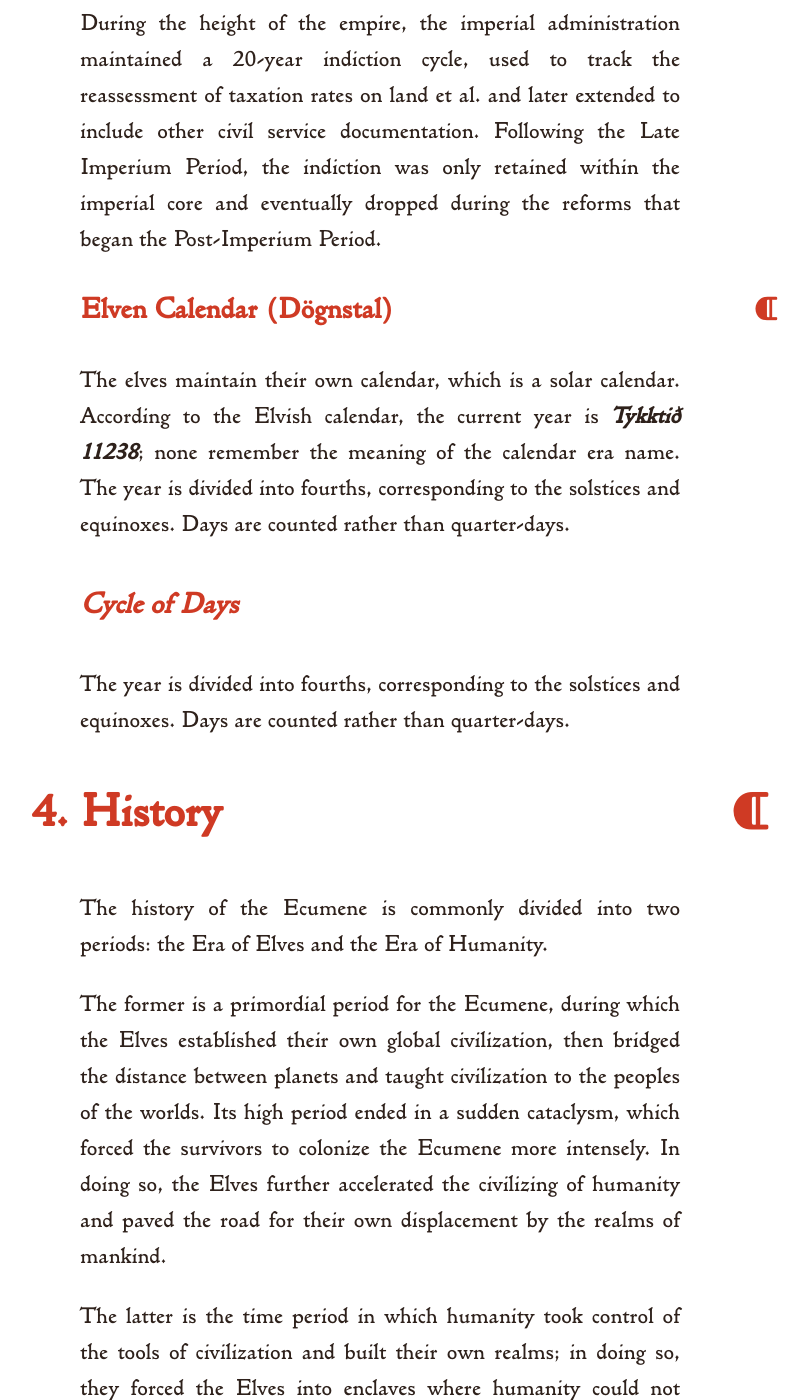
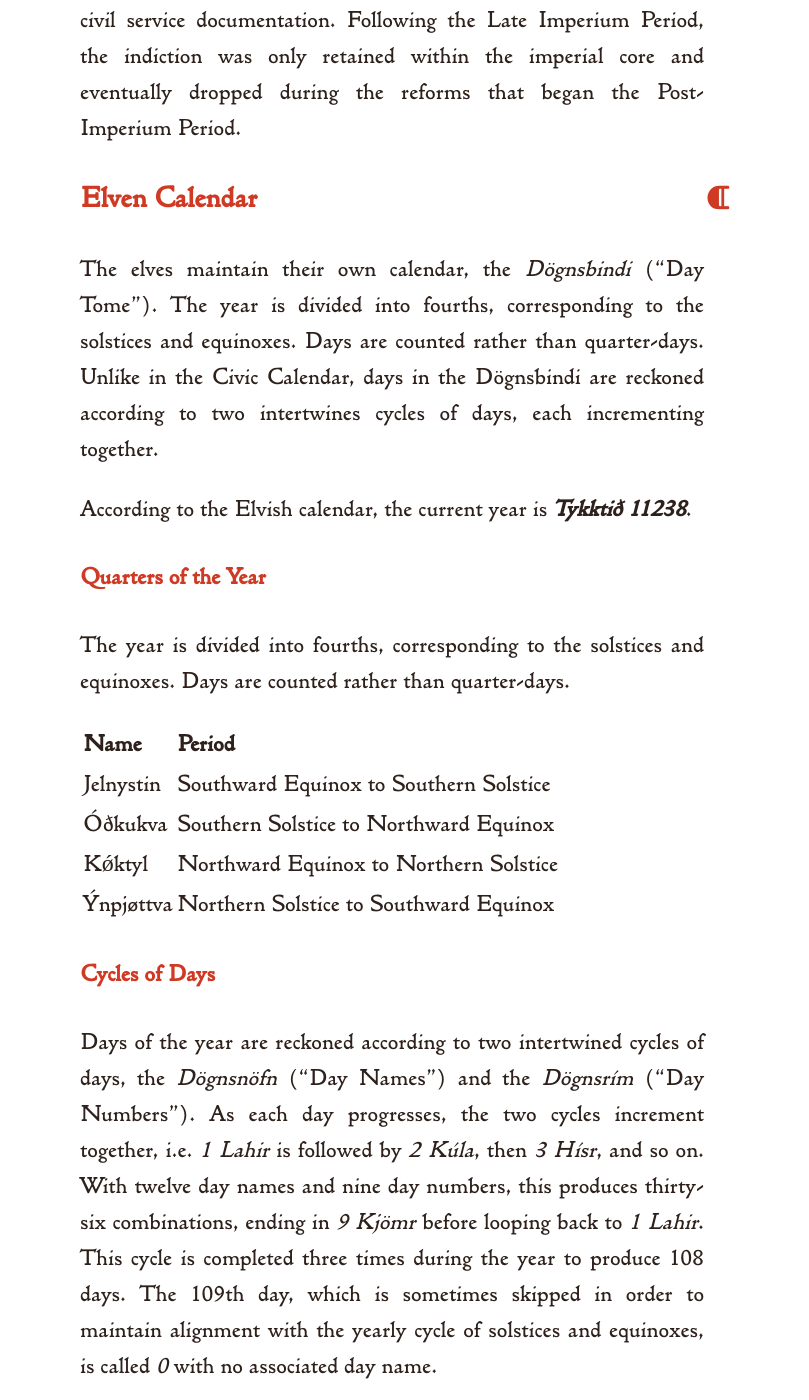
Before and after one commit to kmules1/kmules1.github.io, a Jekyll site: the page built from ecumene/world/index.md, in a window 1280 px wide and 1400 px high, scrolled down 7166 px. Shown: the whole window, without its empty margins (128-937 px from the left). Built offline with Jekyll 4.4.1, drawn with Linux system fonts in a browser that asks for light colours; some of the changed text lies outside the part shown.

Commit message:
additional calendar content

```diff
--- a/assets/css/ecumene2.scss
+++ b/assets/css/ecumene2.scss
@@ -45,10 +45,7 @@ h1 {
 }
 h2 {	font-size:				2em;	}
 h3 {	font-size:				1.25em;	}
-h4 {
-	font-size:					1.25em;
-	font-style:					italic;
-}
+h4 {	font-size:				1em;	}
 h5 {	font-size:				1em;	}
 
 body {
@@ -74,7 +71,6 @@ a:hover {
 }
 
 a.to-top {
-	padding-left:				1rem;
 	text-decoration:			none;
 }
 
@@ -239,9 +235,9 @@ main > * {
 main h2 {
 	counter-increment:			headers;
 	display:					grid;
-	grid-template-columns:		2rem auto 2rem;
-	margin-inline:				unset;
-	max-width:					30rem;
+	grid-template-columns:		3rem auto 3rem;
+	margin-inline:				-1rem;
+	max-width:					32rem;
 }
 main h2:before {
 	display:					block;
@@ -250,13 +246,12 @@ main h2:before {
 
 main h3 {
 	display:					grid;
-	grid-gap:					2rem;
-	grid-template-columns:		25rem 2rem;
+	grid-template-columns:		auto 2rem;
+	max-width:					28rem;
 }
 
-main p,main ul,main fieldset, main table {
-	width:						100%;
-	max-width:					25rem;
+main p,main ul,main figure, main table {
+	max-width:					26rem;
 	text-align:					justify;
 }
 
@@ -279,7 +274,6 @@ main li::before {
  */
 
 main > figure {
-	max-width:					25rem;
 	margin-block:				2rem;
 	text-align:					center;
 }
--- a/ecumene/world/index.md
+++ b/ecumene/world/index.md
@@ -70,7 +70,7 @@ Originate from [Nebo](/ecumene/heavens/#merodach--nebo), and are known for their
 
 Most humans on the Ecumene make use of some form of the Civic Calender, established during the High Imperium. According to the Civic Calendar, the current year is ***7130***{: .ae}.
 
-The elves maintain their own calendar, ***the Dögnstal***. According to the Elven calendar, the current year is ***Tykktið 11238***.
+The elves maintain their own calendar, ***the Dögnsbindi***. According to the Elven calendar, the current year is ***Tykktið 11238***.
 
 ### The Civic Calendar
 
@@ -88,89 +88,26 @@ Due to the Ecumene’s distinct cosmological arrangement, the Civic Calendar doe
 
 Instead of a year of 108/9 days, the Civic Calendar has a year of **432/6 quarter-days**. These quarter-days are organized into 18 months of 24 quarter-days.
 
-<table>
-	<caption>List of Months</caption>
-	<thead>
-		<tr>
-			<th>Order</th>
-			<th>Name</th>
-		</tr>
-	</thead>
-	<tbody>
-		<tr>
-			<td>01</td>
-			<td></td>
-		</tr>
-		<tr>
-			<td>02</td>
-			<td></td>
-		</tr>
-		<tr>
-			<td>03</td>
-			<td></td>
-		</tr>
-		<tr>
-			<td>04</td>
-			<td></td>
-		</tr>
-		<tr>
-			<td>05</td>
-			<td></td>
-		</tr>
-		<tr>
-			<td>06</td>
-			<td></td>
-		</tr>
-		<tr>
-			<td>07</td>
-			<td></td>
-		</tr>
-		<tr>
-			<td>08</td>
-			<td></td>
-		</tr>
-		<tr>
-			<td>09</td>
-			<td></td>
-		</tr>
-		<tr>
-			<td>10</td>
-			<td></td>
-		</tr>
-		<tr>
-			<td>11</td>
-			<td></td>
-		</tr>
-		<tr>
-			<td>12</td>
-			<td></td>
-		</tr>
-		<tr>
-			<td>13</td>
-			<td></td>
-		</tr>
-		<tr>
-			<td>14</td>
-			<td></td>
-		</tr>
-		<tr>
-			<td>15</td>
-			<td></td>
-		</tr>
-		<tr>
-			<td>16</td>
-			<td></td>
-		</tr>
-		<tr>
-			<td>17</td>
-			<td></td>
-		</tr>
-		<tr>
-			<td>18</td>
-			<td></td>
-		</tr>
-	</tbody>
-</table>
+| Order | Name of Month |
+|-------|---------------|
+| 01    |               |
+| 02    |               |
+| 03    |               |
+| 04    |               |
+| 05    |               |
+| 06    |               |
+| 07    |               |
+| 08    |               |
+| 09    |               |
+| 10    |               |
+| 11    |               |
+| 12    |               |
+| 13    |               |
+| 14    |               |
+| 15    |               |
+| 16    |               |
+| 17    |               |
+| 18    |               |
 
 The names of the months are based upon the old Edramorian calendar, of which there were 19 (consisting of 22 or 23 days), which strictly followed the phases of the Ecumene's moon, the Elder Sister, and which had an intercalary 20th month added in order to keep the beginning of the year aligned with the Southern Spring Equinox. All of this required a priesthood with staff capable of observing and recording the movement of the heavens and to make pronouncements on when a month was "hollow" (22 days) or "full" (23 days), when a year was "common" (19 months) or "long" (20 months), and so on.
 
@@ -184,19 +121,63 @@ Intercalation in the Civic Calendar is handled according to a formula, in the fo
 
 #### Years since The Landing
 
-The calendar era of the Civic Calendar marks years since the Elves first landed on the Ecumene and brought civilization to Mankind. According to surviving Elven records, this took place on **Pý 4 Köktyl Tykktið 4108**, approximately halfway between the Southern Spring Equinox and the Southern Summer Solstice.
+The calendar era of the Civic Calendar marks years since the Elves first landed on the Ecumene and brought civilization to Mankind. According to surviving Elven records, this took place on **Pý 4 Köktyl Tykktið 4108**, approximately halfway between the Southern Spring Equinox and the Southern Summer Solstice. This functions as Year Zero for the Civic Calendar's predominant calendar era, *Ab Egressu* (AE).
 
 #### Indiction
 
 During the height of the empire, the imperial administration maintained a 20-year indiction cycle, used to track the reassessment of taxation rates on land et al. and later extended to include other civil service documentation. Following the Late Imperium Period, the indiction was only retained within the imperial core and eventually dropped during the reforms that began the Post-Imperium Period.
 
-### Elven Calendar (Dögnstal)
+### Elven Calendar
 
-The elves maintain their own calendar, which is a solar calendar. According to the Elvish calendar, the current year is ***Tykktið 11238***; none remember the meaning of the calendar era name. The year is divided into fourths, corresponding to the solstices and equinoxes. Days are counted rather than quarter-days.
+The elves maintain their own calendar, the *Dögnsbindi* ("Day Tome"). The year is divided into fourths, corresponding to the solstices and equinoxes. Days are counted rather than quarter-days. Unlike in the Civic Calendar, days in the Dögnsbindi are reckoned according to two intertwines cycles of days, each incrementing together.
 
-#### Cycle of Days
+According to the Elvish calendar, the current year is ***Tykktið 11238***.
+
+#### Quarters of the Year
 
 The year is divided into fourths, corresponding to the solstices and equinoxes. Days are counted rather than quarter-days.
+
+| Name      | Period                                 |
+|-----------|----------------------------------------|
+| Jelnystin | Southward Equinox to Southern Solstice |
+| Óðkukva   | Southern Solstice to Northward Equinox |
+| Kǿktyl    | Northward Equinox to Northern Solstice |
+| Ýnpjøttva | Northern Solstice to Southward Equinox |
+
+#### Cycles of Days
+
+Days of the year are reckoned according to two intertwined cycles of days, the *Dögnsnöfn* ("Day Names") and the *Dögnsrím* ("Day Numbers"). As each day progresses, the two cycles increment together, i.e. *1 Lahir* is followed by *2 Kúla*, then *3 Hísr*, and so on. With twelve day names and nine day numbers, this produces thirty-six combinations, ending in *9 Kjömr* before looping back to *1 Lahir*. This cycle is completed three times during the year to produce 108 days. The 109th day, which is sometimes skipped in order to maintain alignment with the yearly cycle of solstices and equinoxes, is called *0* with no associated day name.
+
+The twelve *Dögnsnöfn* do not have recognizable meanings within the Elven language.
+
+| Dögnsnafn |
+|-----------|
+| Lahir     |
+| Kúla      |
+| Hísr      |
+| Söta      |
+| Talø      |
+| Jǿrsa     |
+| Pý        |
+| Isjatta   |
+| Hjøkkja   |
+| Rúha      |
+| Séfn      |
+| Kjǿmr     |
+
+The nine *Dögnsrím* are traditionally associated with the nine spiritual points of the body; Elven culture encourages one to meditate upon the associated point during that day, so that upon the completion of the cycle of day numbers, the whole body has been meditated upon.
+
+| Dögnsrím | Point of the Body                                            |
+|----------|--------------------------------------------------------------|
+| 01       | *Rót* "Root", at the base of the spine                       |
+| 02       | *Elfr* "River", midway between the base and behind the navel |
+| 03       | *Smuk* "Jewel", behind the navel                             |
+| 04       | *Hjarta* "Heart, behind the sternum                          |
+| 05       | *Skær* "Clear", behind the throat                            |
+| 06       | *Gómr*, "Palate", behind the nose                            |
+| 07       | *Heit* "Promise", behind the forehead                        |
+| 08       | *Ómandi* "Resounding", in the midst of the brain             |
+| 09       | *Baugr* "Umbo", the crown of the head                        |
 
 ## History
 
```
